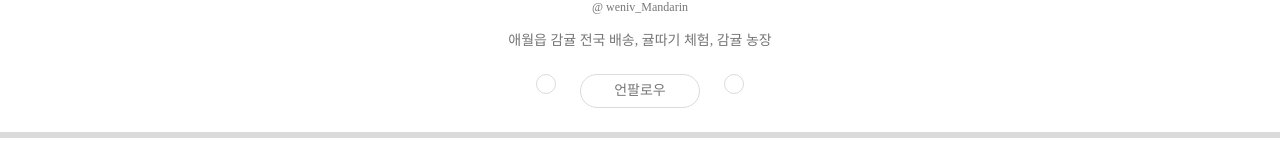
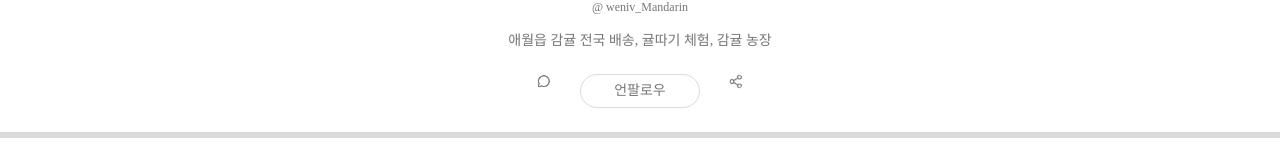
Before and after one commit to 17ANT/INATON, a React (Create React App) app: page /yourprofile in a window 1280 px wide. Shown: the part 233-397 px from the top of the page. Built offline with nearby package versions, Linux system fonts and the light colour scheme; a web font is replaced by a local one.

Commit message:
Refactor: 이미지 버튼 컴포넌트에서 공통 스타일만 남기고 삭제

```diff
--- a/src/components/imageButton/ImageButton.jsx
+++ b/src/components/imageButton/ImageButton.jsx
@@ -2,14 +2,12 @@ import React from 'react';
 import styled from 'styled-components';
 
 export const ImgButton = styled.img`
-    padding: 9px;
     width: ${(props) => props.size};
     height: ${(props) => props.size};
     border-radius: 50%;
-    border: 1px solid var(--border-color);
     cursor: pointer;
 `;
 
-export default function ImageButton({ size, src, alt }) {
-    return <ImgButton size={size} src={src} alt={alt}></ImgButton>;
+export default function ImageButton({ size, src, alt, onClick }) {
+    return <ImgButton size={size} src={src} alt={alt} onClick={onClick}></ImgButton>;
 }
```
